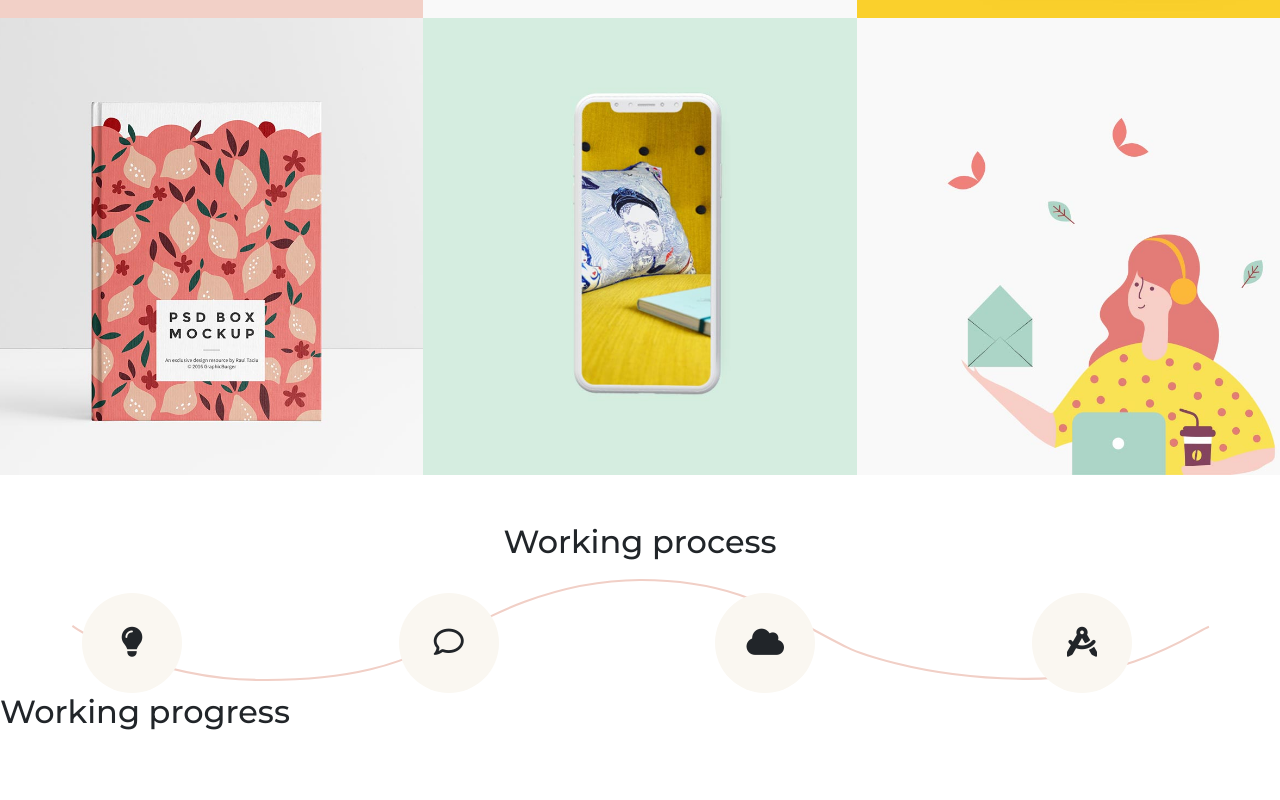
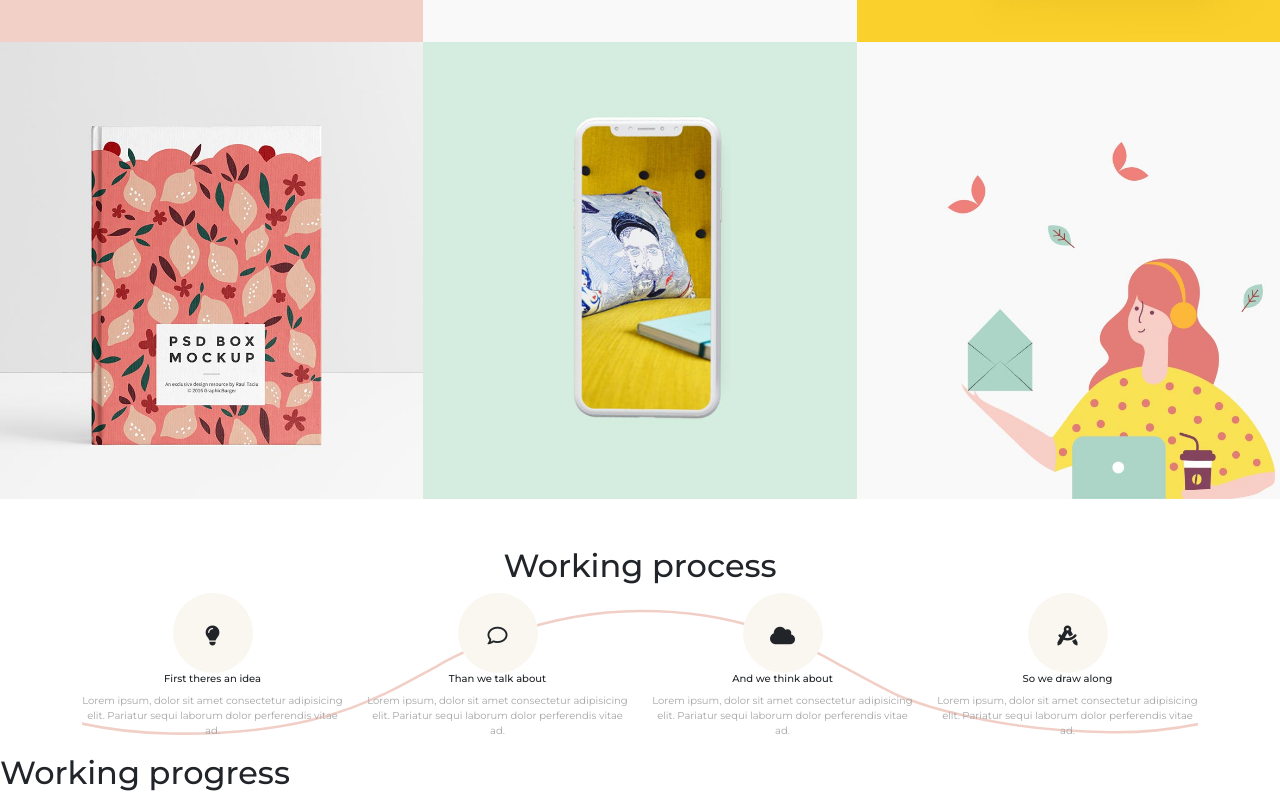
Before and after one commit to EnricoValente/proj-html-vuejs, a Vue app: page / in a window 1280 px wide. Shown: the part 782-1582 px from the top of the page. Before the commit the page ends 1521 px from the top, so only its background shows below. Built offline with nearby package versions, Linux system fonts and the light colour scheme.

Commit message:
commit section 1

```diff
--- a/src/components/HeaderComponent.vue
+++ b/src/components/HeaderComponent.vue
@@ -221,6 +221,10 @@
         display: none;
     }
 
+
+
+
+
     .img-slider{
 
         .img-box {
--- a/src/components/MainComponent.vue
+++ b/src/components/MainComponent.vue
@@ -32,17 +32,17 @@
                 },
                 {
                     class:'fa-regular fa-comment',
-                    title:'First theres an idea',
+                    title:'Than we talk about',
                     description:' Lorem ipsum, dolor sit amet consectetur adipisicing elit. Pariatur sequi laborum dolor perferendis vitae ad.'
                 },
                 {
                     class:'fa-solid fa-cloud',
-                    title:'First theres an idea',
+                    title:'And we think about',
                     description:' Lorem ipsum, dolor sit amet consectetur adipisicing elit. Pariatur sequi laborum dolor perferendis vitae ad.'
                 },
                 {
                     class:'fa-solid fa-compass-drafting',
-                    title:'First theres an idea',
+                    title:'So we draw along',
                     description:' Lorem ipsum, dolor sit amet consectetur adipisicing elit. Pariatur sequi laborum dolor perferendis vitae ad.'
                 },
             ]
@@ -59,7 +59,7 @@
 
 
 <template>
-    <main>
+    <main class="mt-4">
         <section>
             <div class="row">
               <div class="col-4 g-0" v-for="(singleCard, i) in portCards" :key="i">
@@ -68,32 +68,42 @@
             </div>
         </section>
 
-        <section>
+        <section class="bg-white">
 
             <div class="container">
                 <h2 class="text-center pt-5">
                     Working process
                 </h2>
-                <div class="row justify-content-between aling-items-center content-box pt-4">
-                    <div class="process-box col-2" v-for="(icon, index) in icons" :key="index">
 
 
-                        <div class="icons text-center">
+                <div class="content-box">
+                    <div class="row justify-content-between">
+                        <div class="process-box col-3 " v-for="(icon, index) in icons" :key="index">
+
+
+                            <div class="icons text-center mx-auto">
                                 <i :class="icon.class"></i>
                             </div>
 
+                            <div class="text-center">
+                                <h6>
+                                    {{ icon.title }}
+                                </h6>
+                                <p>
+                                    {{ icon.description }}
+                                </p>
 
-                        <!-- <h6 class="text-center">
-                            First theres an idea
-                        </h6>
-                        <p class="text-center">
-                            Lorem ipsum, dolor sit amet consectetur adipisicing elit. Pariatur sequi laborum dolor perferendis vitae ad.
-                        </p> -->
+                            </div>
 
 
                         </div>
 
                     </div>
+
+                </div>
+
+
+
 
 
 
@@ -125,38 +135,46 @@
         background-repeat: no-repeat;
         background-position: center;
 
-
     }
 
 
+
+
+
     .icons {
-           width: 100px;
-           height: 100px;
-           line-height: 110px;
+        width: 80px;
+        height: 80px;
+        line-height: 90px;
         background-color:#FAF7F1;
         border-radius: 50%;
 
 
         > i {
-            font-size: 30px;
+        font-size: 20px;
 
         }
 
 
 
     }
-        .icons-text {
-            width: 200px;
+    .process-box {
+
+
+
+
     }
 
     h6 {
         white-space: nowrap;
+        font-size: 10px;
+
     }
 
     p {
         font-size: 10px;
         color: #A6A6A6;
         white-space: wrap;
+
     }
 
 
```
Lines whose indentation alone changed are shown as unchanged.
